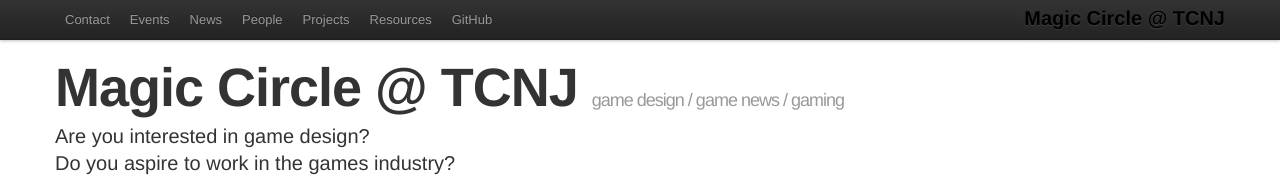
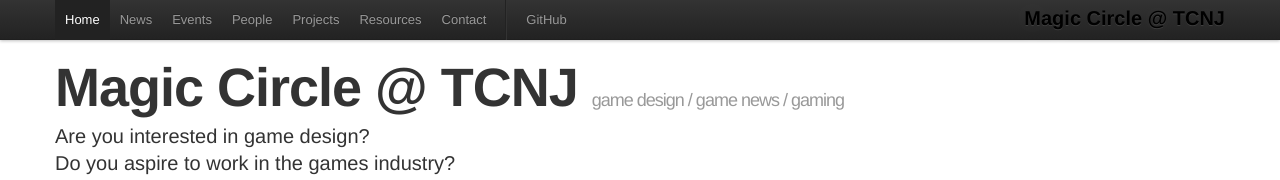
Before and after one commit to tcnj-magic-circle/tcnj-magic-circle.github.com, a Jekyll site: the page built from index.html, in a window 1280 px wide. Shown: the top 180 px of the page. Built offline with Jekyll 4.4.1, drawn with Linux system fonts in a browser that asks for light colours; nearby versions of some CDN libraries; library files that are not in the unit come from our copies.

Commit message:
Re-ordered the navbar
Changed the order of the navbar items for better flow.

```diff
--- a/_config.yml
+++ b/_config.yml
@@ -6,15 +6,17 @@
 
 
 navigation:
-- title: Contact
-  url: /contact/
+- title: Home
+  url: /
+- title: News
+  url: /news/
 - title: Events
   url: /events/
-- title: News
-  url: /news/
 - title: People
   url: /people/
 - title: Projects
   url: /projects/
 - title: Resources
   url: /resources/
+- title: Contact
+  url: /contact/
--- a/_includes/navbar.html
+++ b/_includes/navbar.html
@@ -18,6 +18,7 @@
 	      <a href="{{ link.url }}">{{ link.title }}</a>
 	    </li>
 	  {% endfor %}
+	  <li class="divider-vertical"></li>
 	  <li>
 	    <a href="https://github.com/tcnj-magic-circle" target="_blank">GitHub</a>
 	  </li>
```
